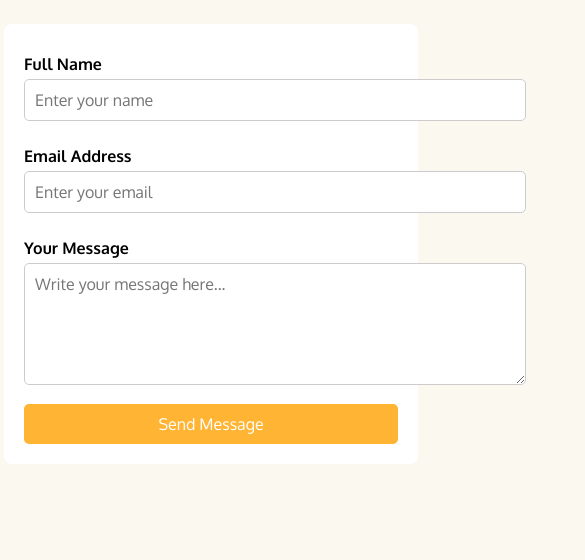
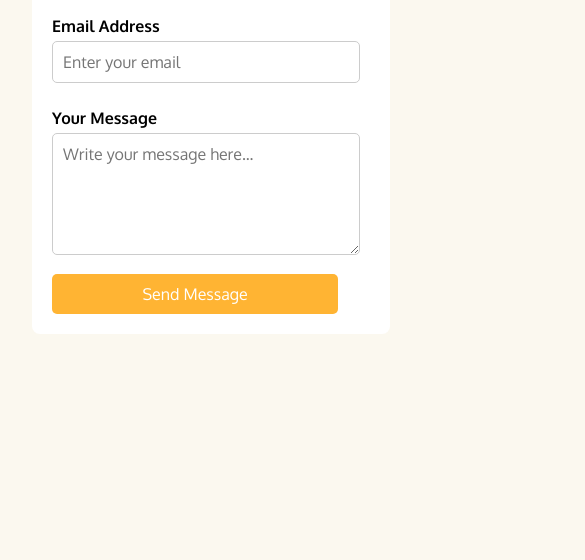
Before and after one commit to Lubasi-Jr/INF3014-Tutorial-2, a plain HTML site: page contact.html in a window 390 px wide. Shown: the part 284-844 px from the top of the page, 585 px wide, since content can reach past the window. Drawn offline with nearby package versions, Linux system fonts and the light colour scheme.

Commit message:
Responsive contact page

```diff
--- a/contact.css
+++ b/contact.css
@@ -1,3 +1,62 @@
+@media screen and (max-width: 767px) {
+  .contact-us {
+    display: flex;
+    flex-direction: column;
+    align-items: center;
+    justify-content: center;
+    text-align: center;
+    gap: 10px;
+  }
+
+  .contact-form {
+    width: 85%;
+    max-width: 600px;
+    background: white;
+    padding: 20px;
+    border-radius: 8px;
+    text-align: left;
+  }
+
+  .contact-form label {
+    display: block;
+    font-weight: bold;
+    margin: 10px 0 5px;
+    font-family: "Oxygen", sans-serif;
+  }
+
+  .contact-form input,
+  .contact-form textarea {
+    width: 90% !important;
+    padding: 10px;
+    border: 1px solid #ccc;
+    border-radius: 5px;
+    font-size: 16px;
+    font-family: "Oxygen", sans-serif;
+    margin-bottom: 15px;
+  }
+
+  .contact-form input {
+    margin-right: 10px;
+  }
+
+  .contact-form button {
+    width: 90%;
+    background-color: #ffb433;
+    color: white;
+    padding: 10px;
+    border: none;
+    border-radius: 5px;
+    font-size: 16px;
+    cursor: pointer;
+    font-family: "Oxygen", sans-serif;
+  }
+
+  .contact-form button:hover {
+    background-color: #e09b2d;
+  }
+}
+
+@media screen and (min-width: 768px) {
   .contact-us {
     display: flex;
     flex-direction: column;
@@ -52,3 +111,4 @@
   .contact-form button:hover {
     background-color: #e09b2d;
   }
+}
--- a/contact.html
+++ b/contact.html
@@ -14,6 +14,8 @@
       href="https://cdnjs.cloudflare.com/ajax/libs/boxicons/2.1.4/css/boxicons.min.css"
     />
     <link rel="stylesheet" href="./styles.css" />
+    <link rel="stylesheet" href="./home.css" />
+    <link rel="stylesheet" href="contact.css" />
     <title>BookMe</title>
   </head>
   <body style="background-color: #fbf8ef; min-height: 95vh; padding-top: 20px">
```
Lines whose indentation alone changed are shown as unchanged.
